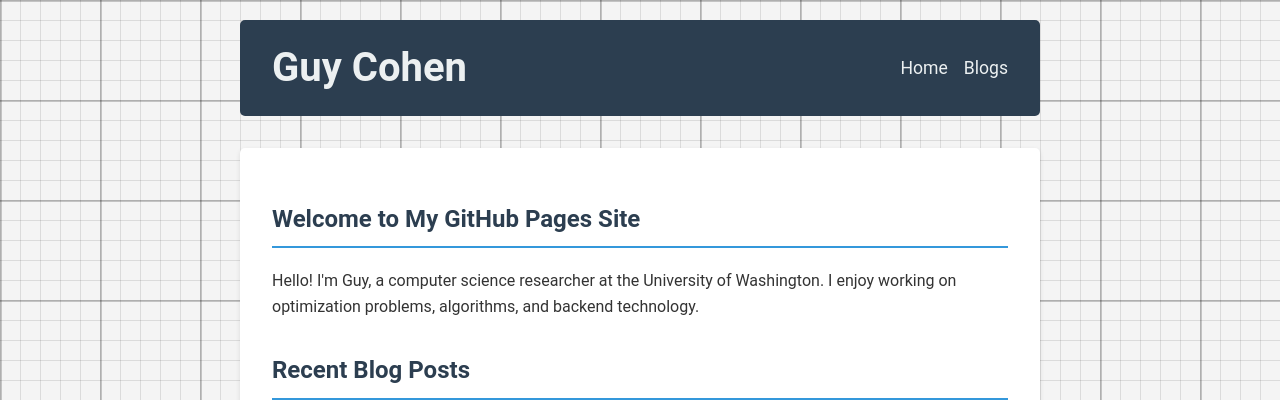
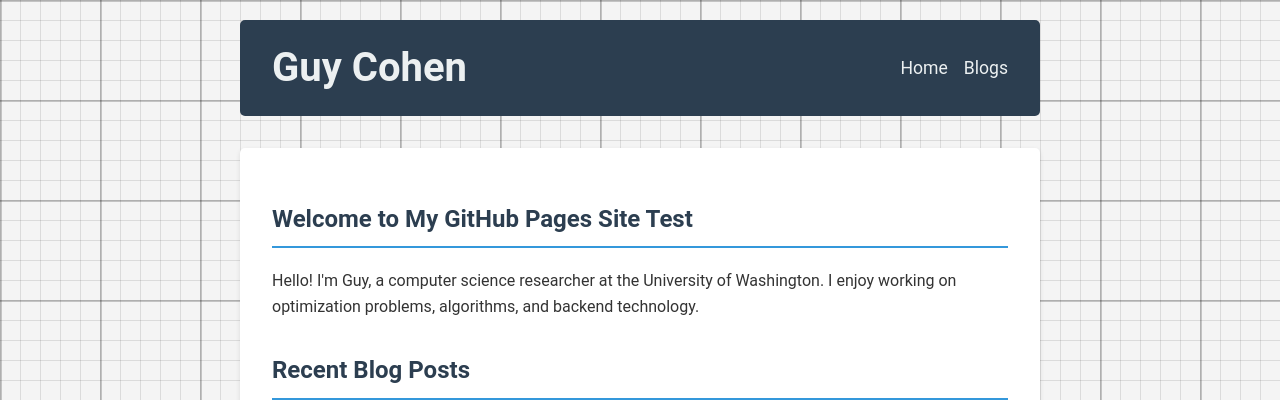
Before and after one commit to guyco3/guyco3.github.io, a Jekyll site: the page built from index.html, in a window 1280 px wide. Shown: the top 400 px of the page. Built offline with Jekyll 4.4.1, drawn with Linux system fonts in a browser that asks for light colours.

Commit message:
added test:

```diff
--- a/index.html
+++ b/index.html
@@ -3,7 +3,7 @@
 title: Home
 ---
   <section id="about">
-    <h2>Welcome to My GitHub Pages Site</h2>
+    <h2>Welcome to My GitHub Pages Site Test </h2>
     <p>Hello! I'm Guy, a computer science researcher at the University of Washington. I enjoy working on optimization problems, algorithms, and backend technology.</p>
   </section>
 
```
